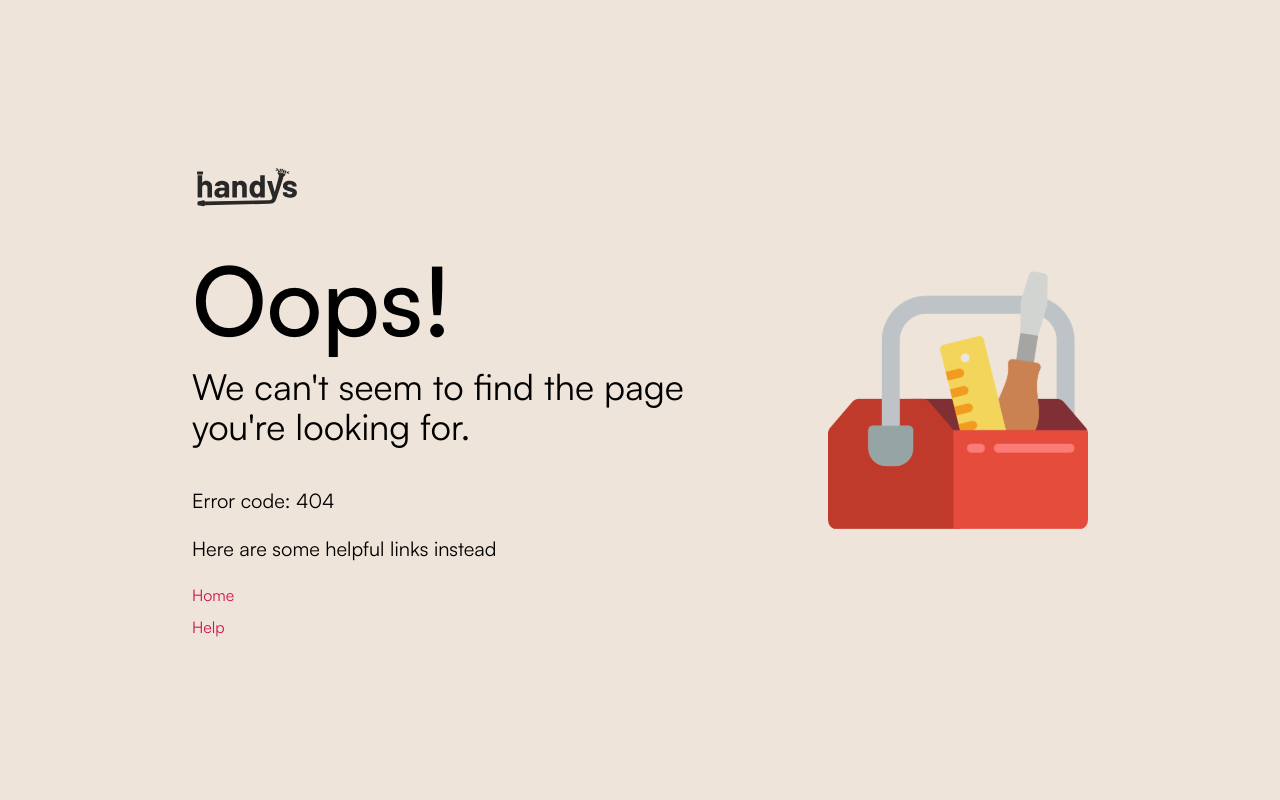
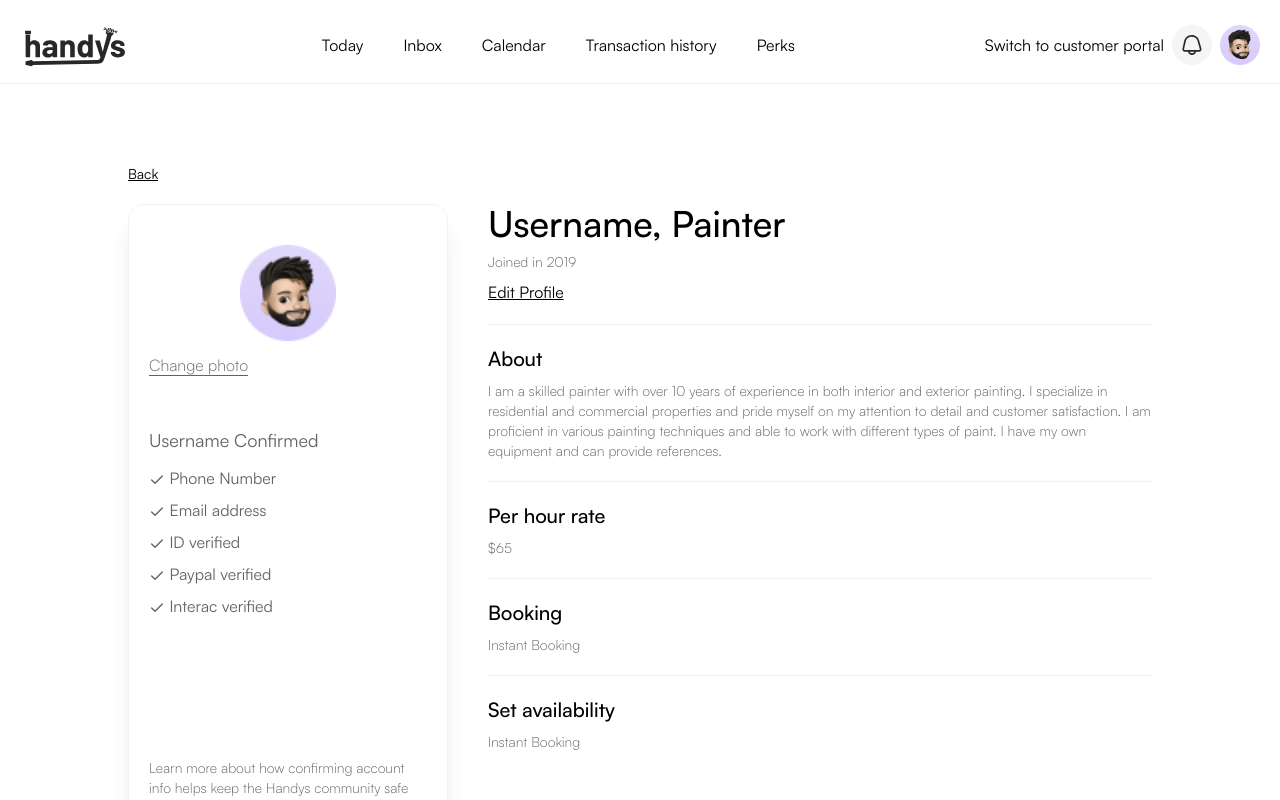
Before and after one commit to Handys-Inc/mvp-provider-portal, a React (Create React App) app: page /profile in a window 1280 px wide. Before the commit this address had no page. Built offline with nearby package versions, Linux system fonts and the light colour scheme.

Commit message:
profile service provider

```diff
--- a/src/App.js
+++ b/src/App.js
@@ -16,6 +16,7 @@ import Calendar from "./app/Calendar/Calendar";
 import Onboarding from "./app/Onboarding/Onboarding";
 import Interac from "./app/Onboarding/Payouts/Interac";
 import Paypal from "./app/Onboarding/Payouts/Paypal";
+import Profile from "./app/Profile/Profile";
 
 function App() {
   return (
@@ -23,6 +24,7 @@ function App() {
       <Routes>
         {/*General Routes */}
         <Route path="/" exact element={<Today />} />
+        <Route path="/profile" exact element={<Profile />} />
         <Route path="/perks" exact element={<Perks />} />
         <Route path="/transactions" exact element={<Transactions />} />
         <Route path="/inbox" exact element={<Messages />} />
--- /dev/null
+++ b/src/app/Profile/Profile.js
@@ -0,0 +1,86 @@
+import React from "react";
+import Layout from "../../components/Layout/Layout";
+
+import pro from "../../assets/images/profile.png";
+
+import { FiCheck } from "react-icons/fi";
+
+import { NavLink } from "react-router-dom";
+
+import Border from "../../components/Border/Border";
+
+import "./index.css";
+
+function Profile() {
+  return (
+    <Layout>
+      <div className="mt-20 mb-5 max-w-5xl mx-auto">
+        <NavLink to="/account">
+          <p className="text-sm underline">Back</p>
+        </NavLink>
+      </div>
+      <div className="flex gap-10 max-w-5xl mx-auto mb-32">
+        {/* Account Card */}
+        <div className="account-card w-80">
+          <img className="w-24 mx-auto" src={pro} alt="profile" />
+          <p className="mt-2 underline underline-offset-4 text-center">
+            Change photo
+          </p>
+
+          <Border />
+          <h2 className="text-gray text-lg">Username Confirmed</h2>
+          <div>
+            <p className="text-gray mt-2">
+              <FiCheck className="inline-block" /> Phone Number
+            </p>
+            <p className="text-gray my-2">
+              <FiCheck className="inline-block" /> Email address
+            </p>
+            <p className="text-gray my-2">
+              <FiCheck className="inline-block" /> ID verified
+            </p>
+            <p className="text-gray my-2">
+              <FiCheck className="inline-block" /> Paypal verified
+            </p>
+            <p className="text-gray my-2">
+              <FiCheck className="inline-block" /> Interac verified
+            </p>
+          </div>
+          <p className="mt-32 text-gray text-sm">
+            Learn more about how confirming account info helps keep the Handys
+            community safe
+          </p>
+        </div>
+
+        {/* Account Info & Reviews */}
+        <div className="flex-1">
+          <h2 className="font-bold text-4xl">Username, Painter</h2>
+          <p className="my-2 font-light text-gray text-sm">Joined in 2019</p>
+          <p className="underline ">Edit Profile</p>
+
+          <Border />
+          <h2 className="font-bold text-xl">About</h2>
+          <p className="my-2 font-light text-gray text-sm">
+            I am a skilled painter with over 10 years of experience in both
+            interior and exterior painting. I specialize in residential and
+            commercial properties and pride myself on my attention to detail and
+            customer satisfaction. I am proficient in various painting
+            techniques and able to work with different types of paint. I have my
+            own equipment and can provide references.
+          </p>
+          <Border />
+          <h2 className="font-bold text-xl">Per hour rate</h2>
+          <p className="my-2 font-light text-gray text-sm">$65</p>
+          <Border />
+          <h2 className="font-bold text-xl">Booking</h2>
+          <p className="my-2 font-light text-gray text-sm">Instant Booking</p>
+          <Border/>
+           <h2 className="font-bold text-xl">Set availability</h2>
+          <p className="my-2 font-light text-gray text-sm">Instant Booking</p>
+        </div>
+      </div>
+    </Layout>
+  );
+}
+
+export default Profile;
--- /dev/null
+++ b/src/app/Profile/index.css
@@ -0,0 +1,16 @@
+/* account */
+.account-card {
+  @apply flex flex-row md:flex-col  gap-1 md:items-start items-center md:rounded-2xl md:shadow-xl p-0 md:p-5 md:py-10 md:border md:border-faintGray;
+}
+
+.account-card > h3 {
+  @apply font-semibold text-base md:text-xl mb-0 md:mb-2;
+}
+
+.account-card > p {
+  @apply font-light text-gray;
+}
+
+.general-card {
+  @apply shadow-xl rounded-2xl p-5 md:p-10;
+}
--- a/src/app/Today/Today.js
+++ b/src/app/Today/Today.js
@@ -5,6 +5,7 @@ import "./index.css";
 import Bookings from "./Bookings/Bookings";
 import HelpLinks from "./components/HelpLinks";
 import Resources from "./Resources/Resources";
+import { NavLink } from "react-router-dom";
 
 function Today() {
   return (
@@ -12,7 +13,10 @@ function Today() {
       {/* Header */}
       <div className="flex flex-col md:flex-row justify-start items-start md:justify-between md:items-center my-5">
         <h4 className="text-2xl font-bold mb-3 md:mb-0">Welcome Username,</h4>
-        <button className="btn-primary-outline">Edit Job Profile</button>
+        <NavLink to="/profile">
+ <button className="btn-primary-outline">Edit Job Profile</button>
+        </NavLink>
+
       </div>
 
       {/* Bookings */}
```
